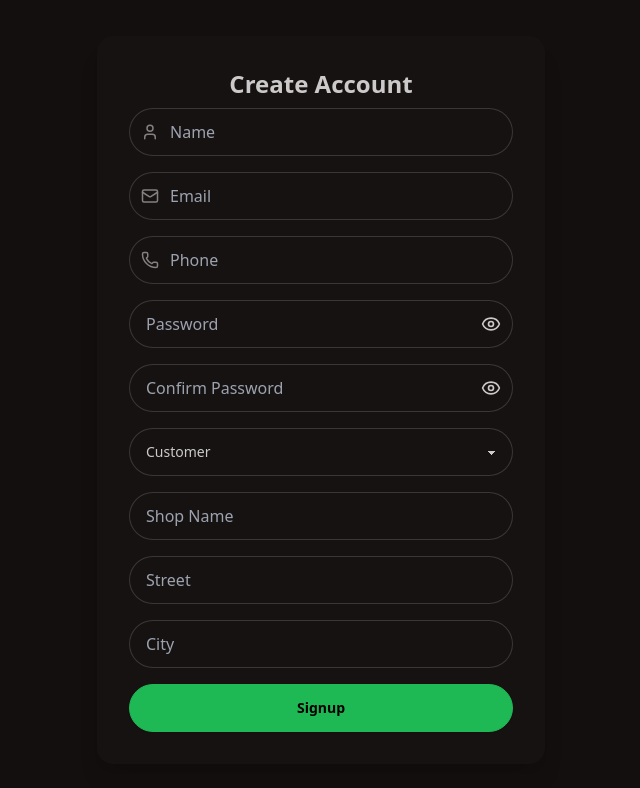
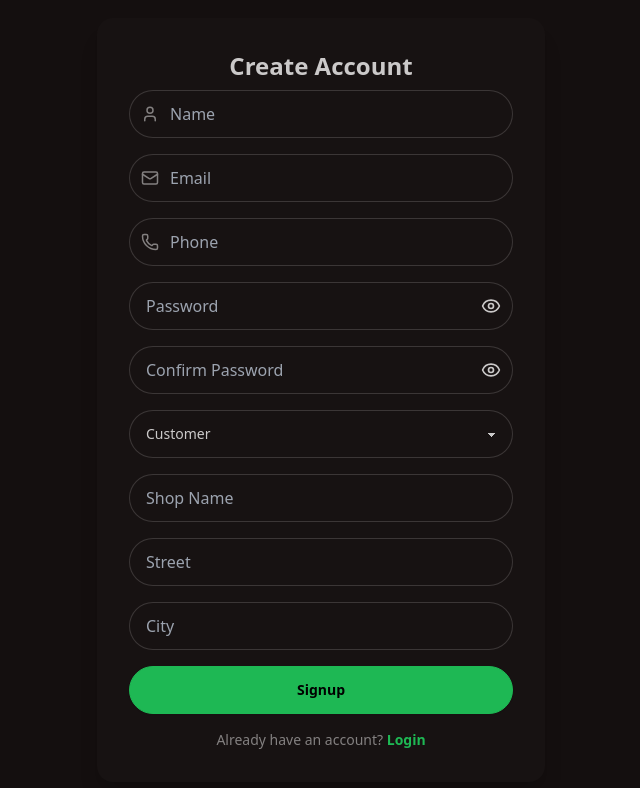
Before and after one commit to azamshahwaz/Pharmacy-management-system, a React (Vite) app in the folder frontend/: page /signup in a window 1280 px wide. Shown: the top 788 px of the page, without its empty margins (319-959 px from the left). Built offline with nearby package versions, Linux system fonts and the light colour scheme; no server answers.

Commit message:
added login navigation in signup page

```diff
--- a/frontend/src/features/auth/pages/Signup.jsx
+++ b/frontend/src/features/auth/pages/Signup.jsx
@@ -1,4 +1,5 @@
 import { useState } from "react";
+import { useNavigate } from "react-router-dom";
 import API from "../../../services/apiClient";
 import { Eye, EyeOff, Mail, Phone, User } from "lucide-react";
 import { toast } from "react-toastify";
@@ -13,6 +14,7 @@ const PASSWORD_MIN = 6;
 const PASSWORD_MAX = 18;
 
 function Signup() {
+  const navigate = useNavigate();
   const [formData, setFormData] = useState({
     name: "",
     email: "",
@@ -253,8 +255,8 @@ function Signup() {
                     strength === "weak"
                       ? "text-red-500"
                       : strength === "medium"
-                      ? "text-yellow-500"
-                      : "text-green-500"
+                        ? "text-yellow-500"
+                        : "text-green-500"
                   }
                 >
                   {strength}
@@ -337,6 +339,16 @@ function Signup() {
             <button type="submit" disabled={loading} className="btn btn-primary w-full">
               {loading ? "Signing up..." : "Signup"}
             </button>
+            <div className="mt-4 text-center text-sm text-base-content/60">
+              Already have an account?{" "}
+              <button
+                type="button"
+                onClick={() => navigate("/login")}
+                className="font-semibold text-primary hover:underline"
+              >
+                Login
+              </button>
+            </div>
           </form>
         </div>
       </div>
```
